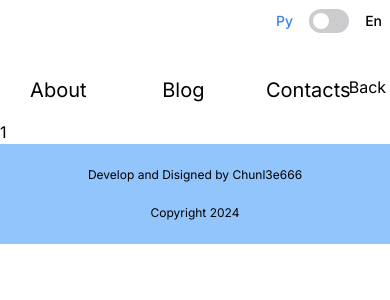
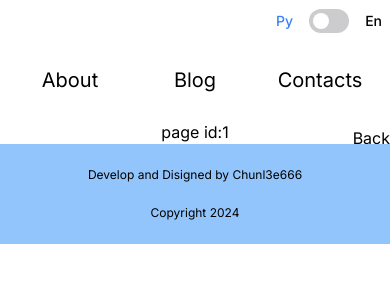
Before and after one commit to ArtofWASD/my_cv, a Next.js app: page /project/1 in a window 390 px wide. Shown: the top 300 px of the page. Built offline with nearby package versions, Linux system fonts and the light colour scheme.

Commit message:
Feat: мобилка

```diff
--- a/app/project/[id]/page.tsx
+++ b/app/project/[id]/page.tsx
@@ -3,6 +3,6 @@ import { useParams } from "next/navigation"
 
 const ProjectPage =  () => {
   const params = useParams<{ id: string }>()
-  return <>{params?.id}</>
+  return <div className="project-page flex items-center justify-center">page id:{params?.id}</div>
 }
 export default ProjectPage
--- a/src/widgets/aboutPagePreview/ui/aboutPagePreview.tsx
+++ b/src/widgets/aboutPagePreview/ui/aboutPagePreview.tsx
@@ -2,8 +2,8 @@ import { Avatar } from "@/src/widgets/avatar"
 
 export const AboutPagePrewiev = () => {
   return (
-    <div className="grid grid-flow-col items-center justify-center h-96 px-48">
-      <p className="text-balance text-center">
+    <div className="grid lg:grid-flow-col grid-flow-row items-center justify-center h-96 lg:px-48 px-4 gap-16 lg:gap-2 ">
+      <p className="text-balance text-center text-sm lg:text-base">
         Lorem ipsum, dolor sit amet consectetur adipisicing elit. Vitae ratione quam ut
         corrupti reprehenderit tempora, minima tenetur doloremque, animi ad distinctio
         error veritatis sapiente corporis deleniti quo quis temporibus id! Lorem ipsum
--- a/src/widgets/header/ui/header.tsx
+++ b/src/widgets/header/ui/header.tsx
@@ -16,7 +16,7 @@ export const Header = () => {
       <div className="justify-self-end pt-2 pr-2">
         <Toggler />
       </div>
-      <div className="grid grid-cols-[94%_5%] justify-items-center items-end">
+      <div className="grid lg:grid-cols-[94%_5%]  justify-items-center items-end">
         <div className="py-4">
           <NavMenu menuItems={menuItems} />
         </div>
--- a/src/widgets/projectPreviewListItem/ui/projectPreviewListItem.tsx
+++ b/src/widgets/projectPreviewListItem/ui/projectPreviewListItem.tsx
@@ -40,7 +40,6 @@ export const ProjectPreviewListItem = ({ item }: IPrewievProjectListItem) => {
               variants={text}>
               {item.body}
           </motion.div>
-
             <motion.div
               layout
               className="project-image w-72 h-72 bg-blue-500 bg-opacity-50 rounded-2xl relative drop-shadow-2xl"
@@ -52,7 +51,6 @@ export const ProjectPreviewListItem = ({ item }: IPrewievProjectListItem) => {
                 className="-rotate-90 rounded-2xl bg-contain bg-center bg-no-repeat object-scale-down h-48 w-48"
               />
             </motion.div>
-
           </div>
           </Link>
           <div className="project-footer flex gap-2 items-center justify-between pl-12">
```
